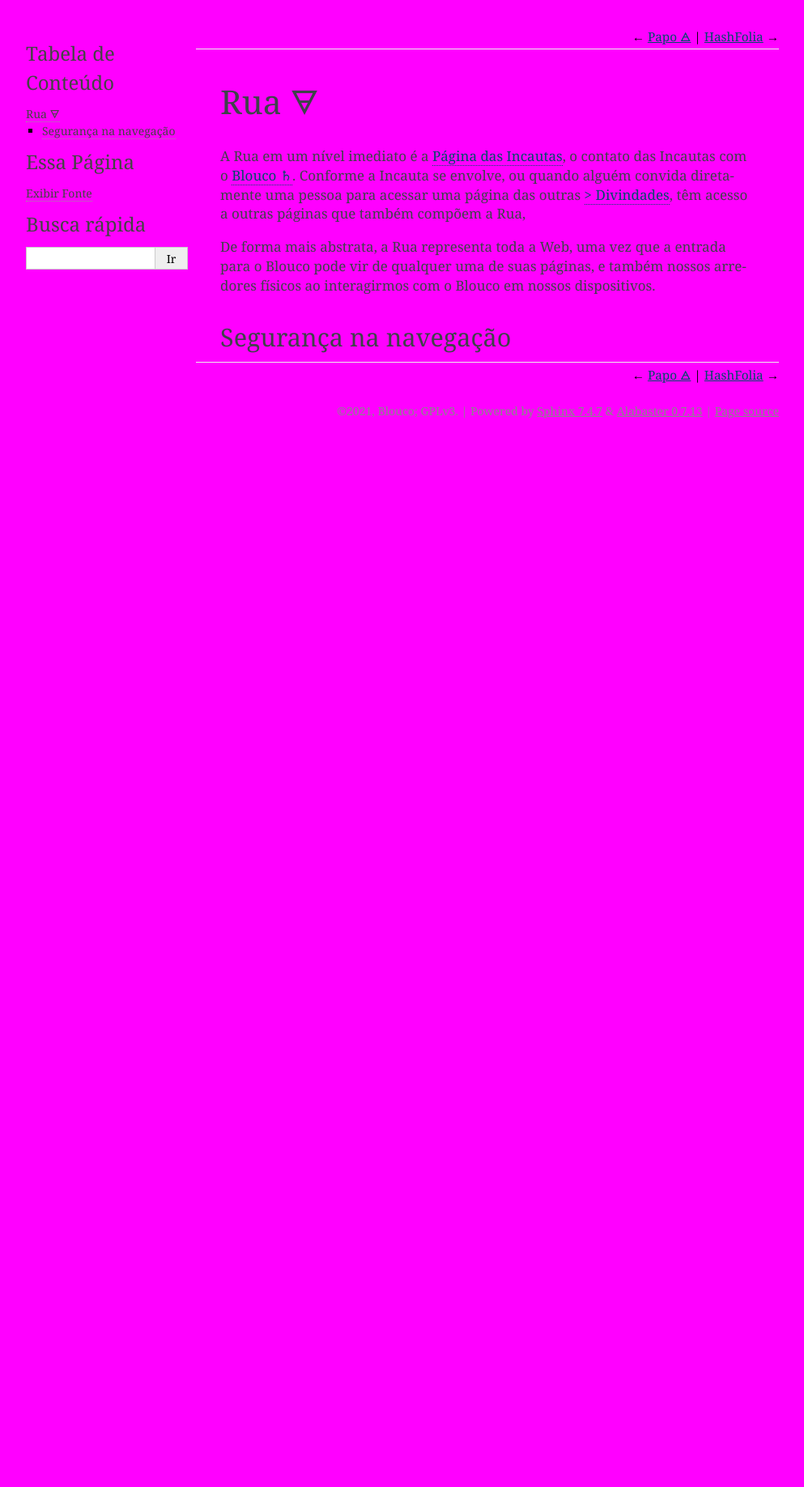
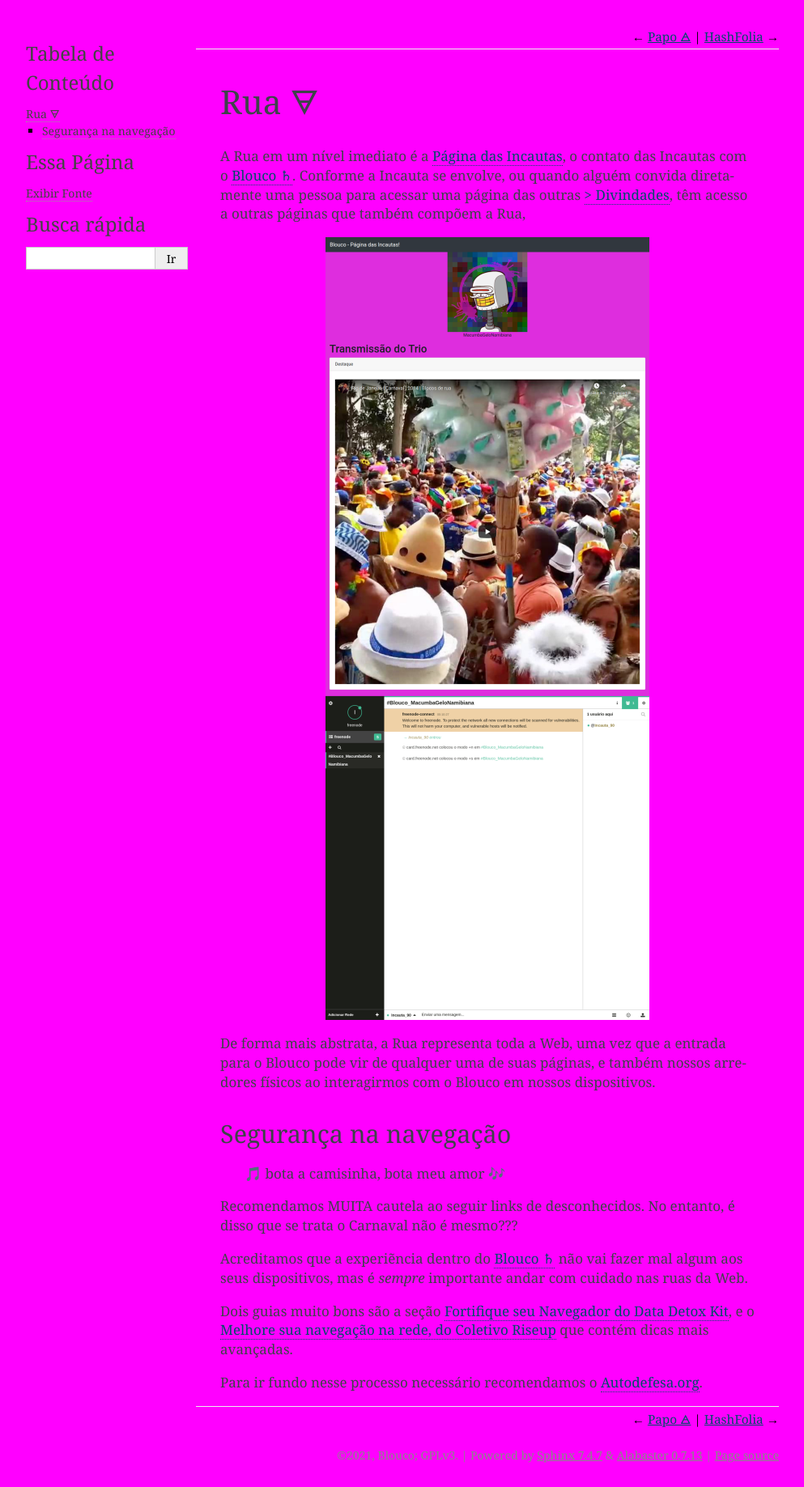
Before and after one commit to blouco/openblouco, a Sphinx documentation site: the page built from docs/elementos/rua.rst, in a window 1280 px wide. Shown: the whole page at 81% size, without its empty margins (148-1141 px from the left). Built offline with Sphinx 7.4.7, drawn with Linux system fonts in a browser that asks for light colours; before the commit the page ends 900 px from its top, so only the background shows below that.

Commit message:
Melhorias na documentação da Rua

```diff
--- a/docs/elementos/rua.rst
+++ b/docs/elementos/rua.rst
@@ -3,10 +3,28 @@
 Rua 🜃
 =====
 
+
 A Rua em um nível imediato é a :ref:`IncautasPág`, o contato das Incautas com o :ref:`Blouco`. Conforme a Incauta se envolve, ou quando alguém convida diretamente uma pessoa para acessar uma página das outras :ref:`Divindades`, têm acesso a outras páginas que também compõem a Rua,
+
+.. image:: /images/elementos/rua/rua_incautas_peq.png
+  :align: center
+  :width: 400px
+
 
 De forma mais abstrata, a Rua representa toda a Web, uma vez que a entrada para o Blouco pode vir de qualquer uma de suas páginas, e também nossos arredores físicos ao interagirmos com o Blouco em nossos dispositivos.
 
 
+
+
 Segurança na navegação
 ----------------------
+
+ 🎵 bota a camisinha, bota meu amor 🎶
+
+Recomendamos MUITA cautela ao seguir links de desconhecidos. No entanto, é disso que se trata o Carnaval não é mesmo???
+
+Acreditamos que a experiẽncia dentro do :ref:`Blouco` não vai fazer mal algum aos seus dispositivos, mas é *sempre* importante andar com cuidado nas ruas da Web.
+
+Dois guias muito bons são a seção `Fortifique seu Navegador do Data Detox Kit <https://datadetoxkit.org/pt/privacy/essentials/#step-4>`__, e o `Melhore sua navegação na rede, do Coletivo Riseup <https://riseup.net/pt/security/network-security/better-web-browsing>`__ que contém dicas mais avançadas.
+
+Para ir fundo nesse processo necessário recomendamos o `Autodefesa.org <https://autodefesa.org>`__.
```
Also changed, not shown: docs/images/elementos/rua/rua_incautas_peq.png (added), 1 other file.
